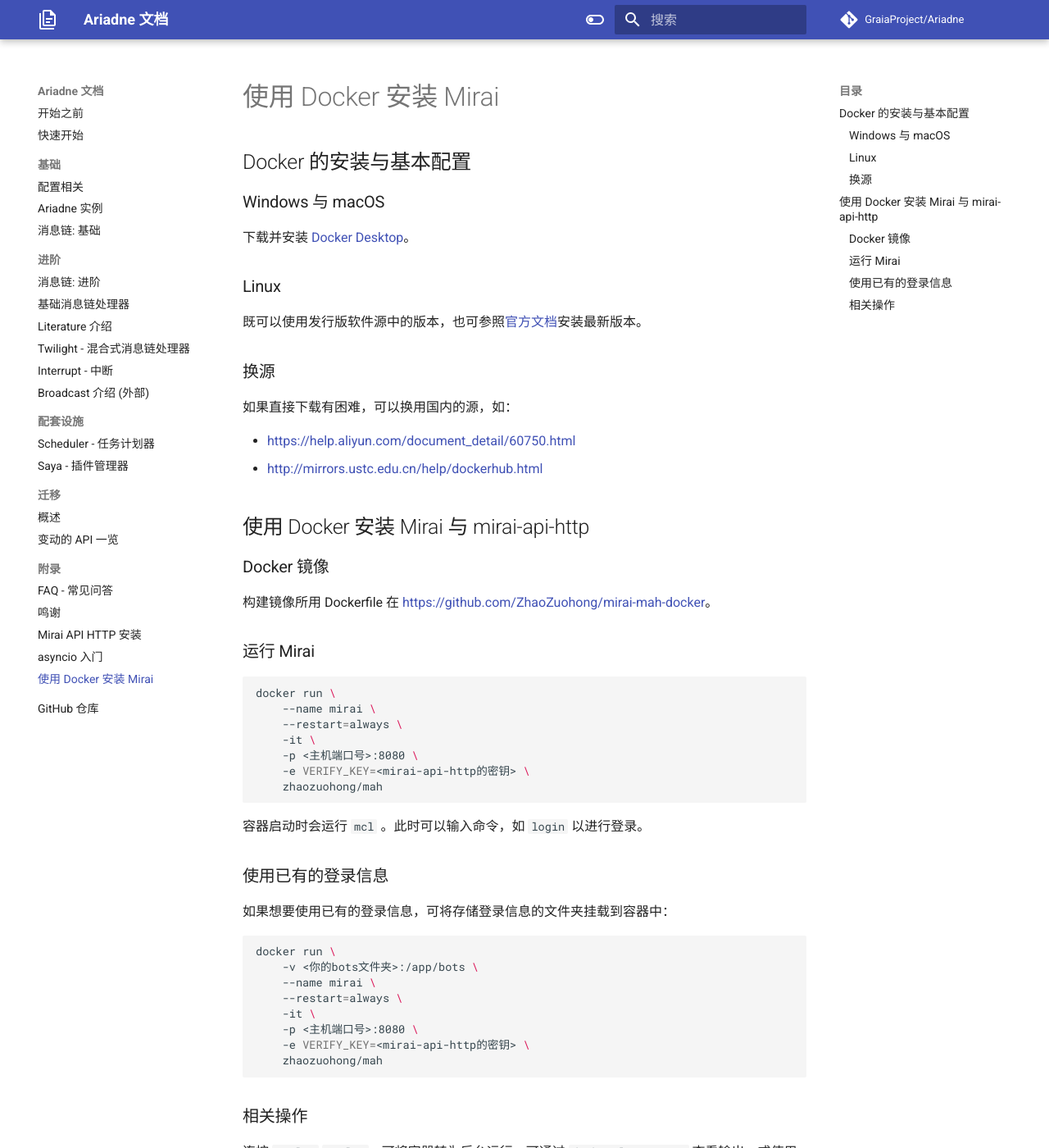
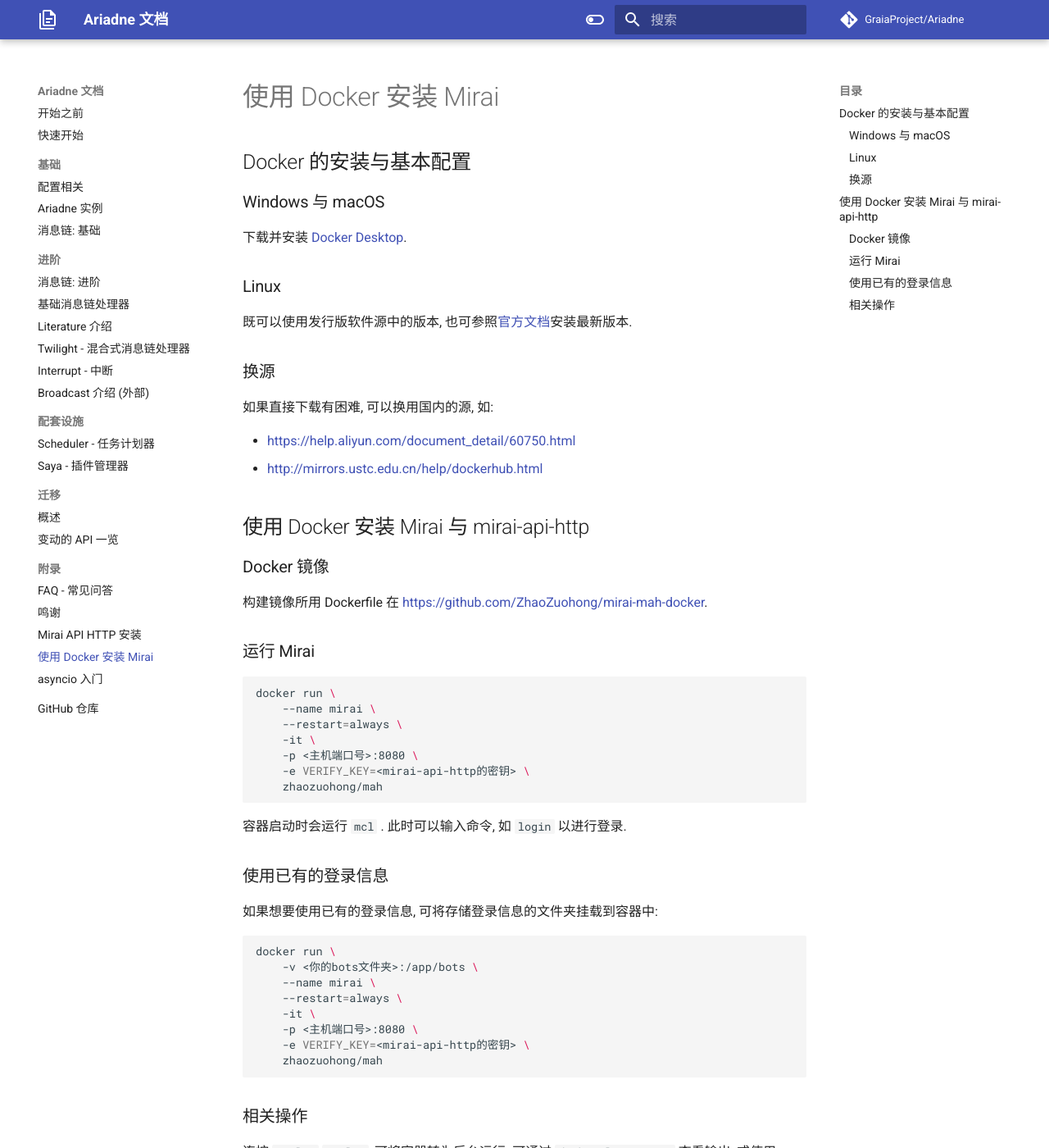
Before and after one commit to GraiaProject/Ariadne, an MkDocs documentation site: the page built from guide/docs/appendix/docker.md, in a window 1280 px wide and 1400 px high. Shown: the whole window at 82% size. Built offline with MkDocs 1.6.1 and Material for MkDocs 9.7.7, drawn with Linux system fonts in a browser that asks for light colours; comment, search, counter and statistics services are not loaded; some of the changed text lies outside the part shown.

Commit message:
目录中，将docker移到asyncio前；使用半角标点+空格，代替全角标点

````diff
--- a/guide/docs/appendix/docker.md
+++ b/guide/docs/appendix/docker.md
@@ -4,15 +4,15 @@
 
 ### Windows 与 macOS
 
-下载并安装 [Docker Desktop](https://www.docker.com/products/docker-desktop)。
+下载并安装 [Docker Desktop](https://www.docker.com/products/docker-desktop).
 
 ### Linux
 
-既可以使用发行版软件源中的版本，也可参照[官方文档](https://docs.docker.com/engine/install/)安装最新版本。
+既可以使用发行版软件源中的版本, 也可参照[官方文档](https://docs.docker.com/engine/install/)安装最新版本.
 
 ### 换源
 
-如果直接下载有困难，可以换用国内的源，如：
+如果直接下载有困难, 可以换用国内的源, 如:
 
 - [https://help.aliyun.com/document_detail/60750.html](https://help.aliyun.com/document_detail/60750.html)
 - [http://mirrors.ustc.edu.cn/help/dockerhub.html](http://mirrors.ustc.edu.cn/help/dockerhub.html)
@@ -21,7 +21,7 @@
 
 ### Docker 镜像
 
-构建镜像所用 Dockerfile 在 [https://github.com/ZhaoZuohong/mirai-mah-docker](https://github.com/ZhaoZuohong/mirai-mah-docker)。
+构建镜像所用 Dockerfile 在 [https://github.com/ZhaoZuohong/mirai-mah-docker](https://github.com/ZhaoZuohong/mirai-mah-docker).
 
 ### 运行 Mirai
 
@@ -35,11 +35,11 @@
     zhaozuohong/mah
 ```
 
-容器启动时会运行 `mcl` 。此时可以输入命令，如 `login` 以进行登录。
+容器启动时会运行 `mcl` . 此时可以输入命令, 如 `login` 以进行登录.
 
 ### 使用已有的登录信息
 
-如果想要使用已有的登录信息，可将存储登录信息的文件夹挂载到容器中：
+如果想要使用已有的登录信息, 可将存储登录信息的文件夹挂载到容器中:
 
 ```bash
 docker run \
@@ -54,4 +54,4 @@
 
 ### 相关操作
 
-连按 `Ctrl-P` `Ctrl-Q`，可将容器转为后台运行。可通过 `docker logs mirai` 查看输出，或使用 `docker attach mirai` 再次连接容器。
+连按 `Ctrl-P` `Ctrl-Q`, 可将容器转为后台运行. 可通过 `docker logs mirai` 查看输出, 或使用 `docker attach mirai` 再次连接容器.
--- a/guide/mkdocs.yml
+++ b/guide/mkdocs.yml
@@ -87,6 +87,6 @@
       - "appendix/faq.md"
       - "appendix/credits.md"
       - "appendix/mah-install.md"
+      - "appendix/docker.md"
       - "appendix/asyncio-intro.md"
-      - "appendix/docker.md"
   - GitHub 仓库: https://github.com/GraiaProject/Ariadne
````
Also changed, not shown: guide/docs/quickstart.md (+1 -1 lines).
